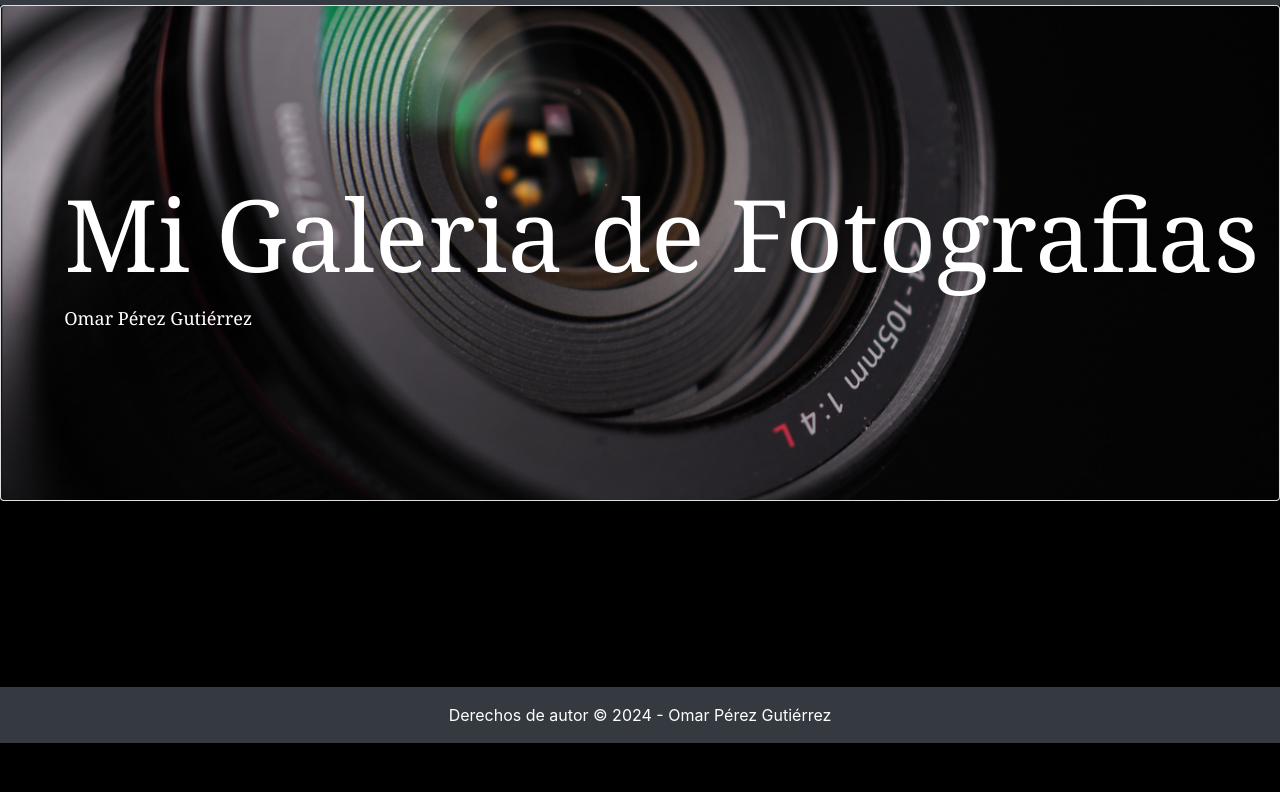
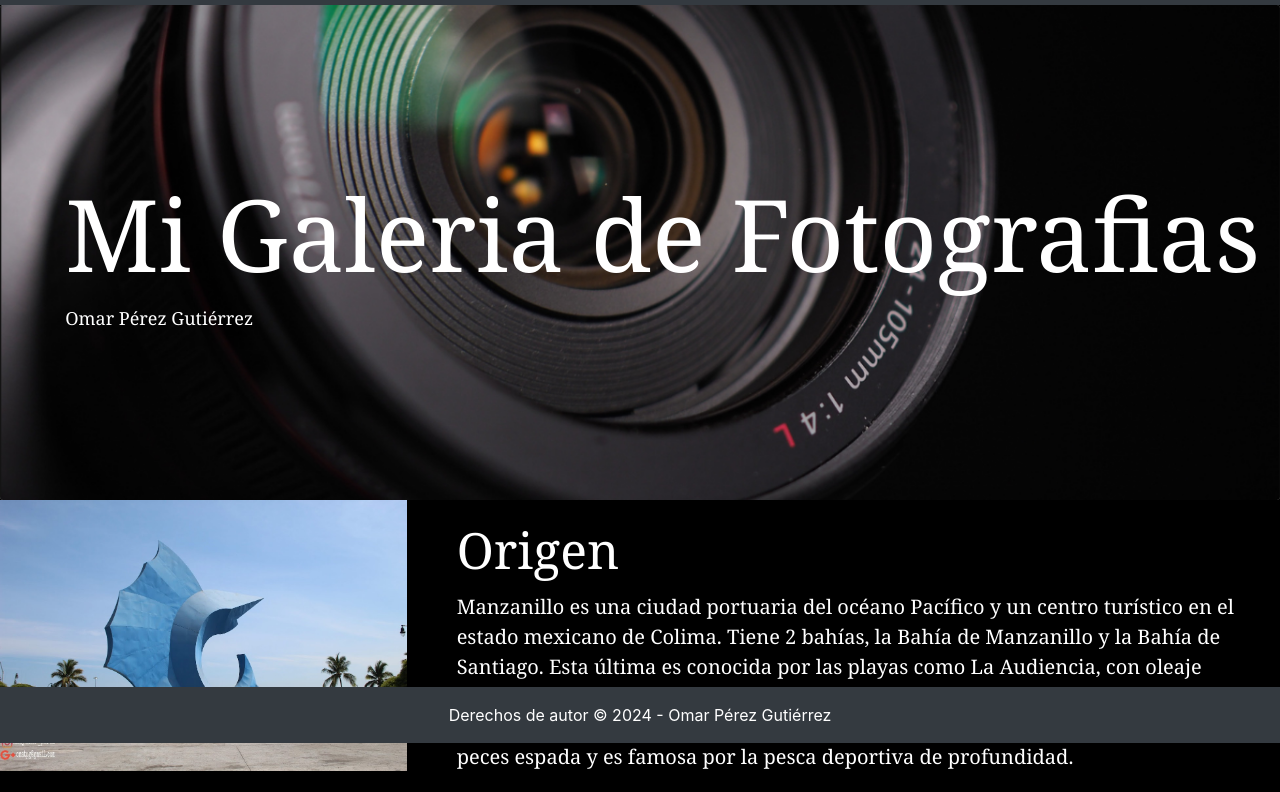
Before and after one commit to OmarPerezG/MiGaleria, a plain HTML site: page index.html in a window 1280 px wide. Shown: the part 57-849 px from the top of the page. Before the commit the page ends 800 px from the top, so only its background shows below. Drawn offline with nearby package versions, Linux system fonts and the light colour scheme.

Commit message:
manzanillo

```diff
--- a/index.html
+++ b/index.html
@@ -30,8 +30,8 @@
             </div>
         </div>
     </nav>
-
-    <div class="card text-dark">
+    <!--FOTOGRAFIA PRIMERA-->
+    <div class="card text-dark border-0">
         <img src="Imagenes/1.png" class="card-img" alt="...">
         <div class="card-img-overlay d-flex justify-content-end align-items-center">
             <div style="font-family: Georgia, serif;">
@@ -40,6 +40,25 @@
             </div>
         </div>
     </div>
+
+    <!--ORIGEN-->
+    <div class="card text-white border-0">
+        <div class="row g-0" style="background-color: #000;">
+            <div class="col-md-4">
+                <img src="Fotografias/PezVela.jpg" class="img-fluid rounded-start" alt="...">
+            </div>
+            <div class="col-md-8">
+                <div class="card-body">
+                    <h5 class="card-title" style="font-size: 50px; font-family: Georgia, serif;">Origen</h5>
+                    <p class="card-text" style="font-size: 20px; font-family: Georgia, serif;">Manzanillo es una ciudad portuaria del océano Pacífico y un centro turístico en el estado mexicano de Colima. Tiene 2 bahías, la Bahía de Manzanillo y la Bahía de Santiago. Esta última es conocida por las playas como La Audiencia, con oleaje tranquilo para los deportes acuáticos. El mar de la costa tiene varios arrecifes de coral, naufragios y otros sitios para el buceo. El área tiene una alta concentración de peces espada y es famosa por la pesca deportiva de profundidad.</p>
+                </div>
+            </div>
+        </div>
+    </div>
+
+
+
+
 
 
 
```
Also changed, not shown: galeria.html (+2 -0 lines), Fotografias/PezVela.jpg (added).
